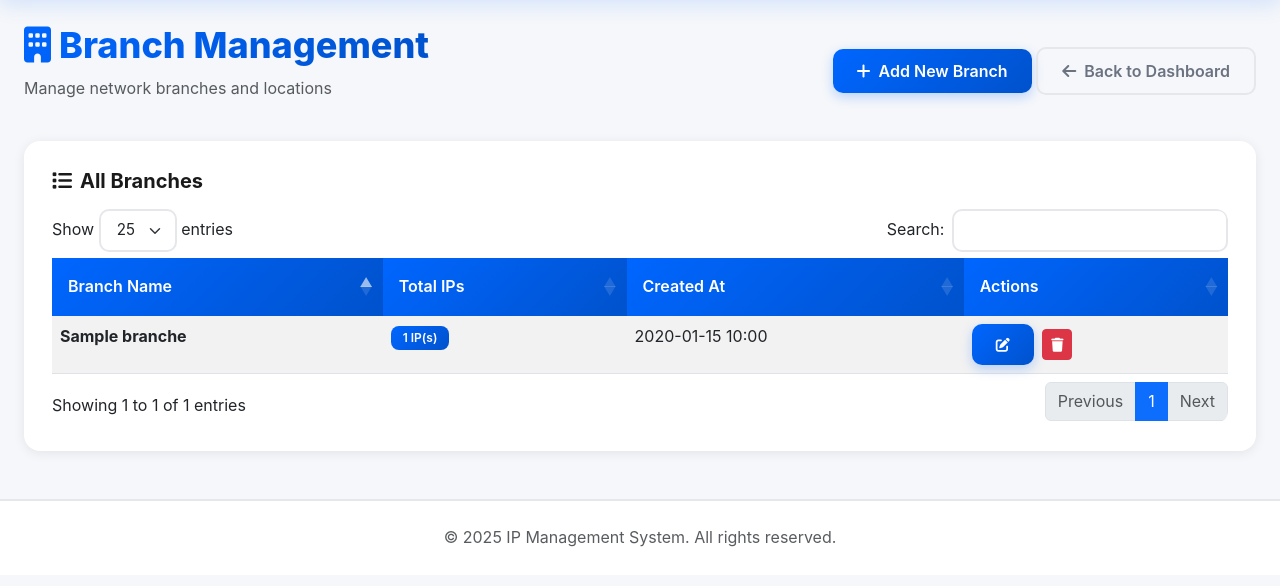
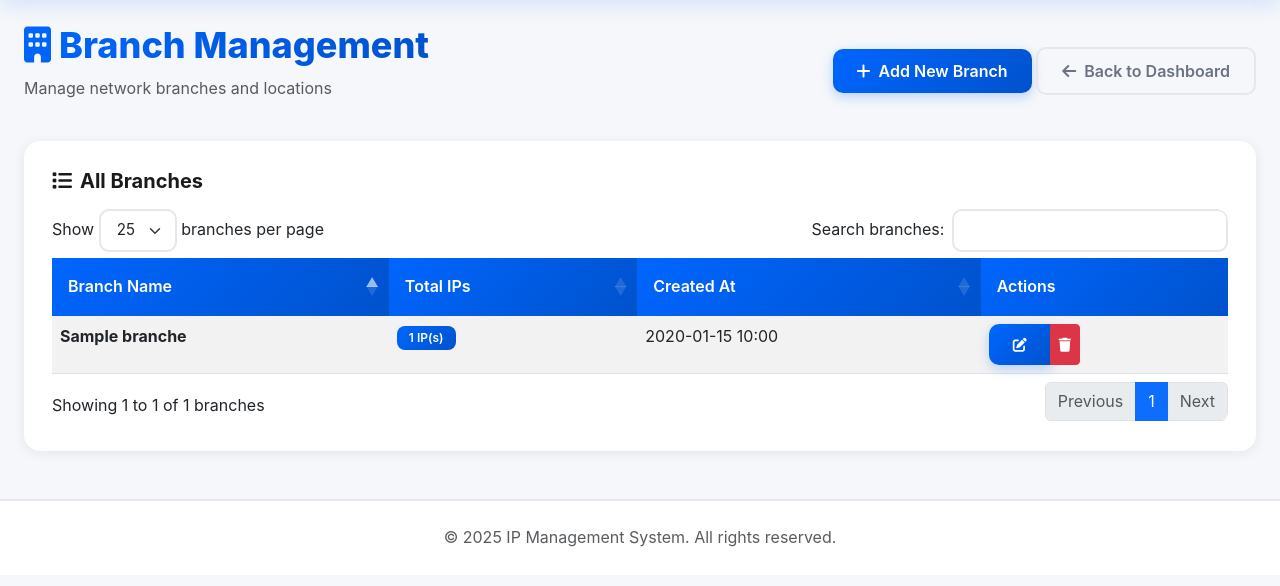
Before and after one commit to MohamedElsawsany/ip_management_django_ver, a Django app: page /branches/ in a window 1280 px wide. Shown: the part 83-669 px from the top of the page. Run offline with Django 5.2, Linux system fonts and the light colour scheme; a user stored in the database is signed in; tables that the repository leaves empty hold one stand-in row (values such as "Sample post"); some libraries are stand-ins or nearby versions.

Commit message:
Refactor IP and Branch models: Update password in settings, enhance branch list UI, and improve DataTable configuration

```diff
--- a/ip_management/settings.py
+++ b/ip_management/settings.py
@@ -55,7 +55,7 @@ DATABASES = {
         'ENGINE': 'django.db.backends.postgresql',
         'NAME': 'ip_management',   # your database name
         'USER': 'postgres',           # your db user
-        'PASSWORD': 'Admin@123',   # your db password
+        'PASSWORD': 'Admin@1234',   # your db password
         'HOST': 'localhost',          # or IP address of your DB server
         'PORT': '5432',               # default PostgreSQL port
     }
--- a/templates/ips/branches_list.html
+++ b/templates/ips/branches_list.html
@@ -52,23 +52,20 @@
                                     </td>
                                     <td>{{ branch.created_at|date:"Y-m-d H:i" }}</td>
                                     <td>
-                                        <!-- Mobile version -->
-                                        <div class="d-md-none d-flex flex-column gap-1">
-                                            <button class="btn btn-sm btn-primary edit-branch-btn" data-id="{{ branch.id }}">
-                                                <i class="fas fa-edit me-1"></i>Edit
+                                        <div class="btn-group" role="group">
+                                            <button class="btn btn-sm btn-primary edit-branch-btn"
+                                                    data-id="{{ branch.id }}"
+                                                    title="Edit Branch">
+                                                <i class="fas fa-edit"></i>
+                                                <span class="d-md-none ms-1">Edit</span>
                                             </button>
-                                            <button class="btn btn-sm btn-danger delete-branch-btn" data-id="{{ branch.id }}" data-name="{{ branch.name }}" data-ip-count="{{ branch.ip_count }}">
-                                                <i class="fas fa-trash me-1"></i>Delete
-                                            </button>
-                                        </div>
-
-                                        <!-- Desktop version -->
-                                        <div class="d-none d-md-inline-block">
-                                            <button class="btn btn-sm btn-primary edit-branch-btn me-1" data-id="{{ branch.id }}" title="Edit">
-                                                <i class="fas fa-edit"></i>
-                                            </button>
-                                            <button class="btn btn-sm btn-danger delete-branch-btn" data-id="{{ branch.id }}" data-name="{{ branch.name }}" data-ip-count="{{ branch.ip_count }}" title="Delete">
+                                            <button class="btn btn-sm btn-danger delete-branch-btn"
+                                                    data-id="{{ branch.id }}"
+                                                    data-name="{{ branch.name }}"
+                                                    data-ip-count="{{ branch.ip_count }}"
+                                                    title="Delete Branch">
                                                 <i class="fas fa-trash"></i>
+                                                <span class="d-md-none ms-1">Delete</span>
                                             </button>
                                         </div>
                                     </td>
@@ -161,13 +158,22 @@ let currentBranchId = null;
 let branchesTable;
 
 $(document).ready(function() {
-    // Initialize DataTable
+    // Initialize DataTable with proper configuration
     branchesTable = $('#branchesTable').DataTable({
         order: [[0, 'asc']],
         pageLength: 25,
+        responsive: true,
+        columnDefs: [
+            { orderable: false, targets: 3 } // Disable sorting on Actions column
+        ],
         language: {
-            emptyTable: "No branches found",
-            zeroRecords: "No matching branches found"
+            emptyTable: "No branches found. Click 'Add New Branch' to create one.",
+            zeroRecords: "No matching branches found",
+            search: "Search branches:",
+            lengthMenu: "Show _MENU_ branches per page",
+            info: "Showing _START_ to _END_ of _TOTAL_ branches",
+            infoEmpty: "No branches available",
+            infoFiltered: "(filtered from _MAX_ total branches)"
         }
     });
 
@@ -310,17 +316,10 @@ function deleteBranch(branchId) {
             $('#deleteModal').modal('hide');
             showAlert('success', response.message);
 
-            // Remove the row from the table
-            $(`tr[data-branch-id="${branchId}"]`).fadeOut('slow', function() {
-                $(this).remove();
-
-                // Reinitialize DataTable if needed
-                if ($('#branchesTable tbody tr').length === 0) {
-                    setTimeout(function() {
-                        location.reload();
-                    }, 1000);
-                }
-            });
+            // Reload the page to refresh the table
+            setTimeout(function() {
+                location.reload();
+            }, 1000);
         },
         error: function(xhr) {
             hideLoading();
```
Also changed, not shown: ips/migrations/0001_initial.py, ips/migrations/0002_add_performance_indexes.py (deleted).
